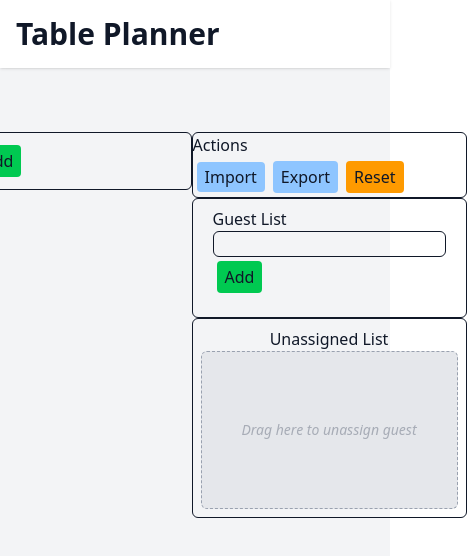
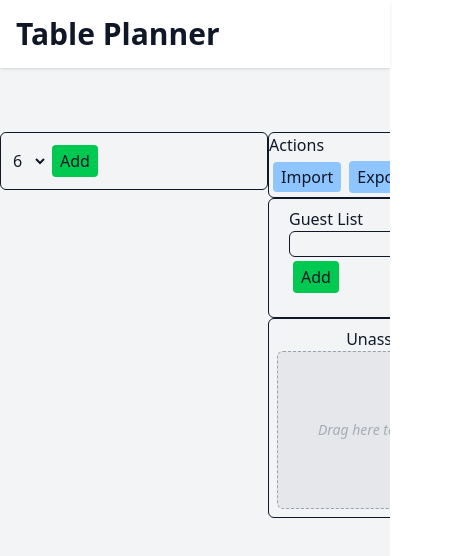
Before and after one commit to out-spaced/tableplanner, a React (Vite) app: page / in a window 390 px wide. Shown: the top 556 px of the page, 467 px wide, since content can reach past the window. Built offline with nearby package versions, Linux system fonts and the light colour scheme.

Commit message:
fix left side mobile cut off

```diff
--- a/src/HomePage.tsx
+++ b/src/HomePage.tsx
@@ -34,7 +34,7 @@ function HomePage() {
           <h1 className="text-3xl font-bold text-gray-900">Table Planner</h1>
         </div>
       </header>
-      <div className="flex justify-center items-start pt-16 pb-4">
+      <div className="flex md:justify-center items-start pt-16 pb-4 overflow-x-auto">
         {!isMobile && (
           <UnassignedList
             tables={tables}
```
